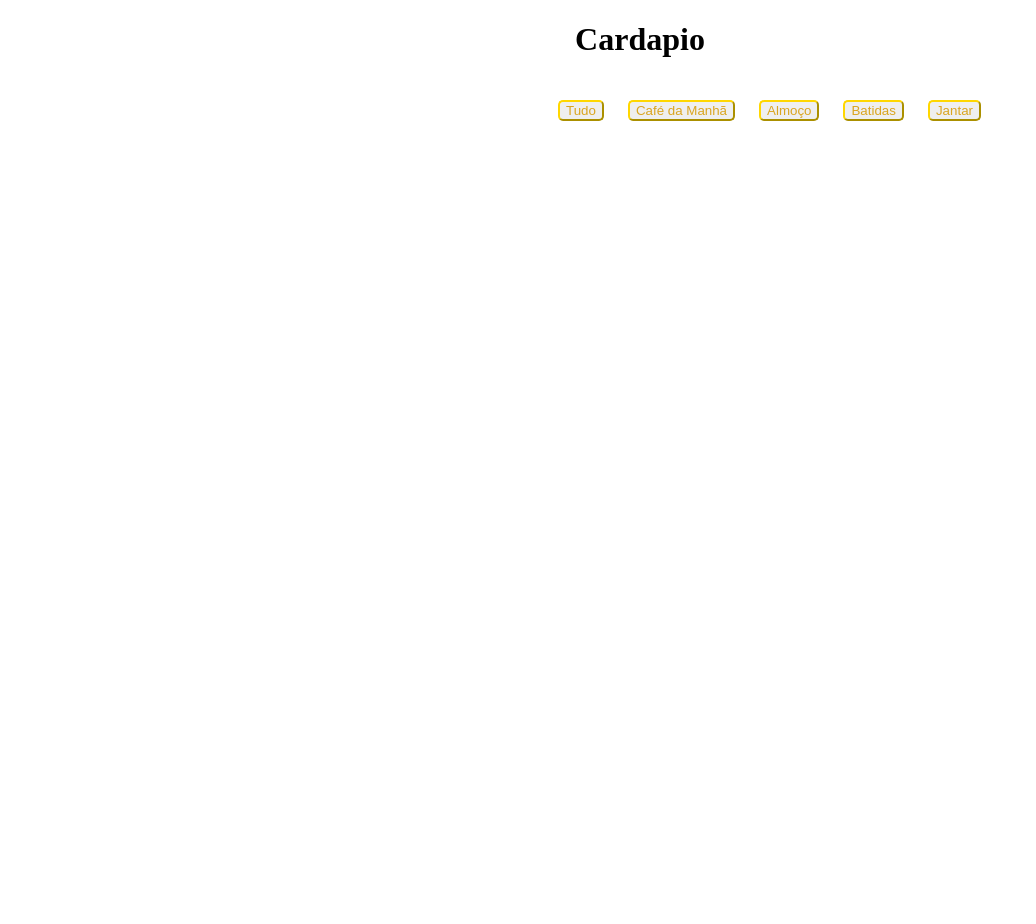
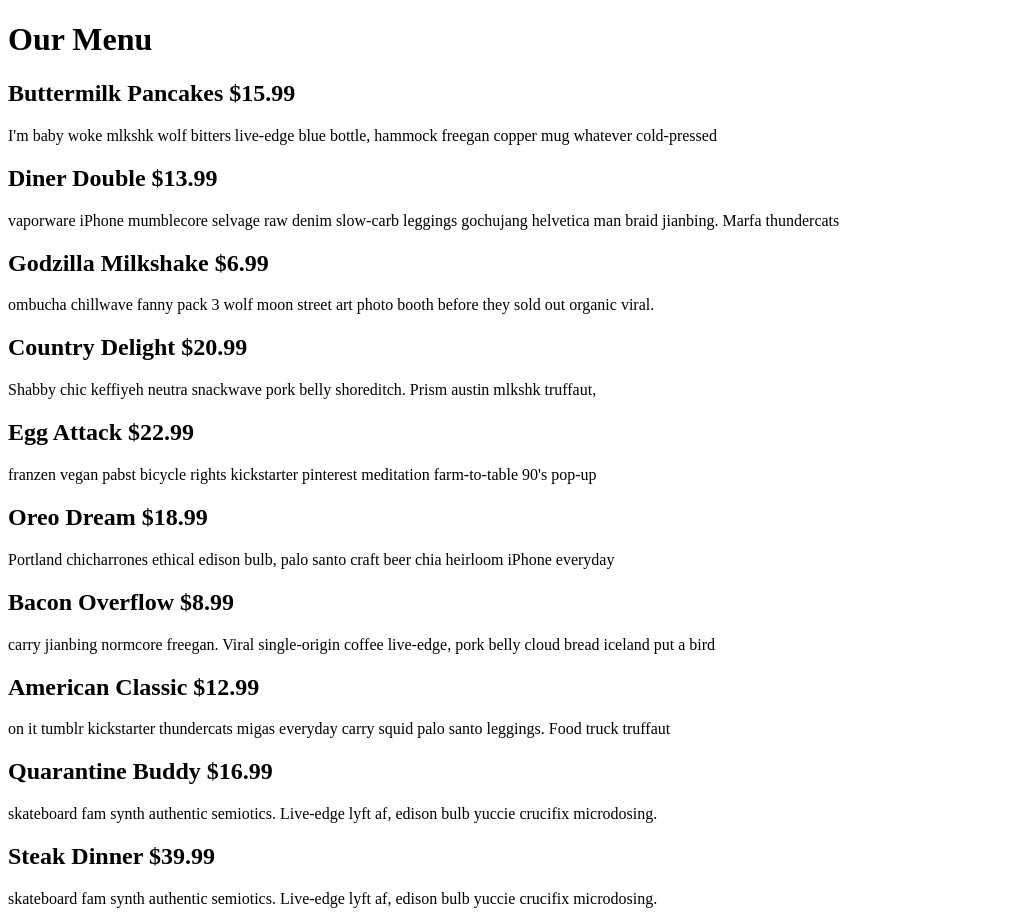
Before and after one commit to webertdias/Menu-de-Restaurante, a plain HTML site: page index.html in a window 1280 px wide. Shown: the whole page, without its empty margins (0-1036 px from the left). Before the commit the page ends 800 px from the top, so only its background shows below. Drawn offline with Linux system fonts and the light colour scheme.

Commit message:
Arrumando Html

```diff
--- a/index.html
+++ b/index.html
@@ -1,24 +1,45 @@
 <!DOCTYPE html>
-<html lang="PT-br">
+<html lang="en">
 <head>
     <meta charset="UTF-8">
     <meta http-equiv="X-UA-Compatible" content="IE=edge">
     <meta name="viewport" content="width=device-width, initial-scale=1.0">
-    <link rel="stylesheet" href="style.css">
-    <title>Menu de Restaurante</title>
+    <title>Our Menu</title>
 </head>
 <body>
-    <div>
-        <h1>Cardapio</h1>
-    </div>
-    <nav>
-        <ul class="opcoes">
-            <li><button>Tudo</button></li>
-            <li><button>Café da Manhã</button></li>
-            <li><button>Almoço</button></li>
-            <li><button>Batidas</button></li>
-            <li><button>Jantar</button></li>
-        </ul>
-    </nav>
+
+    <h1>Our Menu</h1>
+
+    <h2>Buttermilk Pancakes $15.99</h2>
+    <p>I'm baby woke mlkshk wolf bitters live-edge blue bottle, hammock freegan copper mug whatever cold-pressed</p>
+
+    <h2>Diner Double $13.99</h2>
+    <p>vaporware iPhone mumblecore selvage raw denim slow-carb leggings gochujang helvetica man braid jianbing. Marfa thundercats</p>
+
+    <h2>Godzilla Milkshake $6.99</h2>
+    <p>ombucha chillwave fanny pack 3 wolf moon street art photo booth before they sold out organic viral.</p>
+
+    <h2>Country Delight $20.99</h2>
+    <p>Shabby chic keffiyeh neutra snackwave pork belly shoreditch. Prism austin mlkshk truffaut,</p>
+
+    <h2>Egg Attack $22.99</h2>
+    <p>franzen vegan pabst bicycle rights kickstarter pinterest meditation farm-to-table 90's pop-up</p>
+
+    <h2>Oreo Dream $18.99</h2>
+    <p>Portland chicharrones ethical edison bulb, palo santo craft beer chia heirloom iPhone everyday</p>
+
+    <h2>Bacon Overflow $8.99</h2>
+    <p>carry jianbing normcore freegan. Viral single-origin coffee live-edge, pork belly cloud bread iceland put a bird</p>
+
+    <h2>American Classic $12.99</h2>
+    <p>on it tumblr kickstarter thundercats migas everyday carry squid palo santo leggings. Food truck truffaut</p>
+
+    <h2>Quarantine Buddy $16.99</h2>
+    <p>skateboard fam synth authentic semiotics. Live-edge lyft af, edison bulb yuccie crucifix microdosing.</p>
+
+    <h2>Steak Dinner $39.99</h2>
+    <p>skateboard fam synth authentic semiotics. Live-edge lyft af, edison bulb yuccie crucifix microdosing.</p>
+
+
 </body>
 </html>
```
Also changed, not shown: vanilla.jpeg (added).
